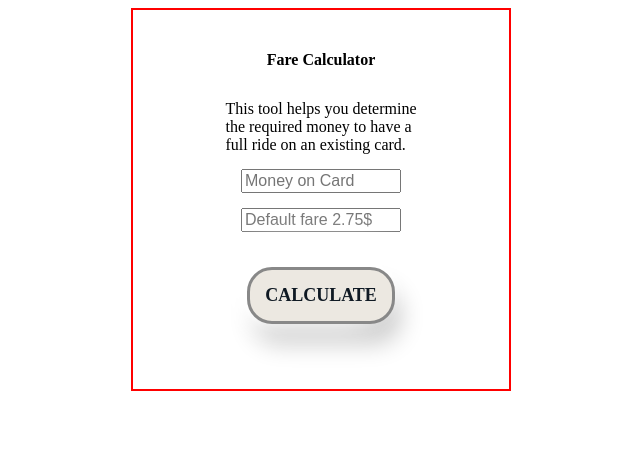
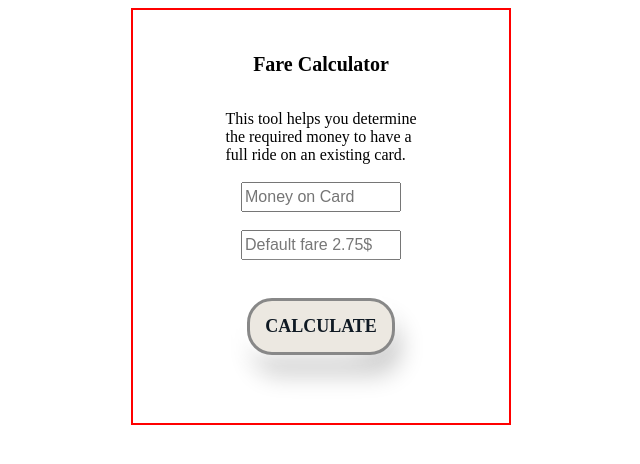
Before and after one commit to Gconnect3/fareCalculator, a plain HTML site: page index.html in a window 1280 px wide. Shown: the whole page, without its empty margins (319-959 px from the left). Drawn offline with Linux system fonts and the light colour scheme.

Commit message:
made font style changes, increased margin between elements

```diff
--- a/css/style.css
+++ b/css/style.css
@@ -6,6 +6,14 @@ html {
 *, *::before, *::after {
     box-sizing: inherit;
     font-size: 1.6rem;
+}
+
+h1{
+ font-size: 2rem;
+}
+
+input{
+    height: 3rem;
 }
 
 .calculator {
@@ -18,7 +26,7 @@ html {
     padding: 3rem;
 }
 .calculator * {
-    margin-bottom: 1.5rem;
+    margin-bottom: 1.8rem;
 }
 .money, .fare {
     max-width: 16rem;
```
